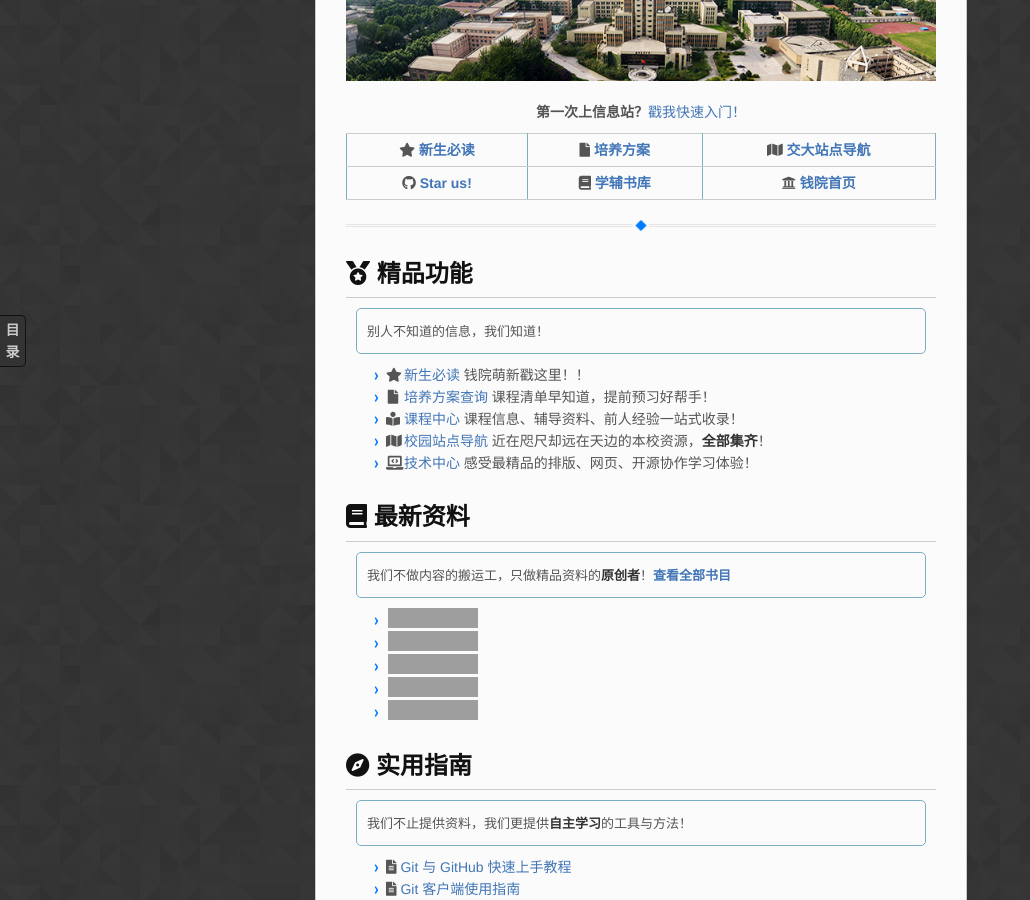
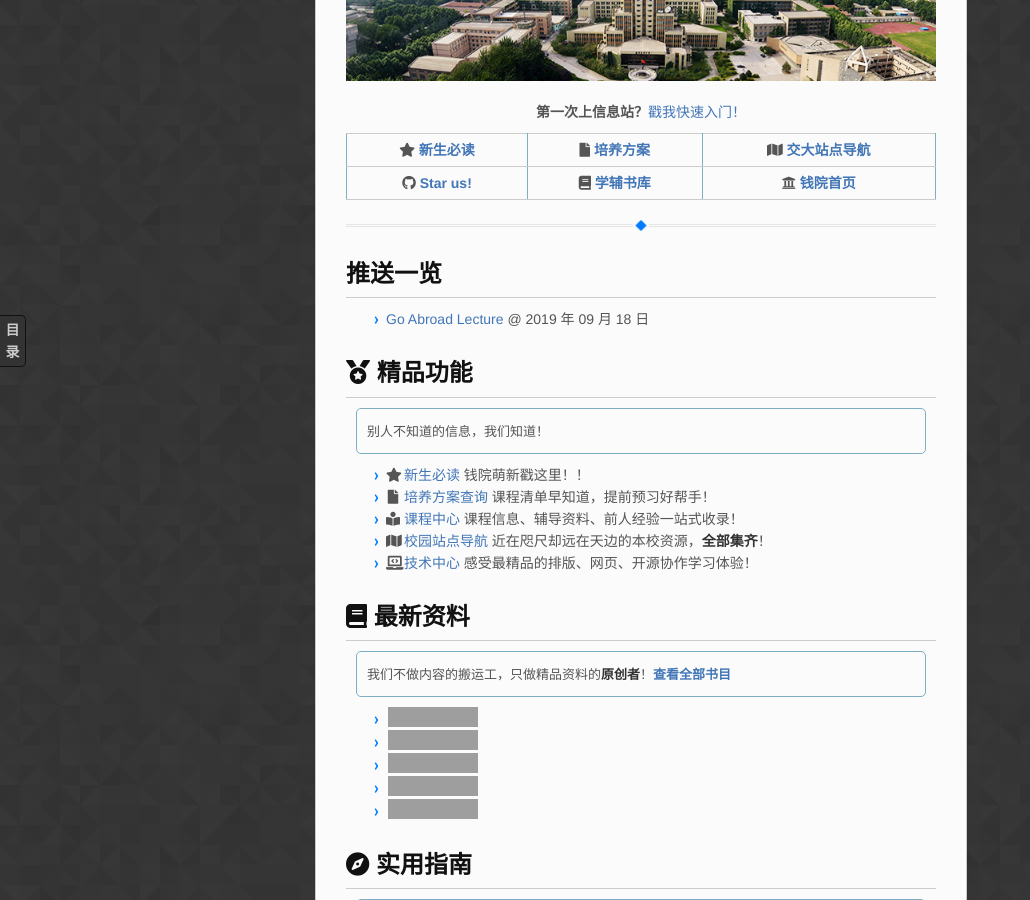
Before and after one commit to qyxf/qyxf.github.io, a Jekyll site: the page built from index.md, in a window 1280 px wide and 900 px high, scrolled down 395 px, cut to the strip 0-900 px from the top of the window. Shown: the whole strip, without its empty margins (0-1030 px from the left). Built offline with Jekyll 4.4.1, drawn with Linux system fonts in a browser that asks for light colours; nearby versions of some CDN libraries; some web fonts are replaced; our own code applies the rules of GitHub Pages for plain Markdown files; comment, search, counter and statistics services are not loaded; grey boxes are pictures that could not be loaded.

Commit message:
Add basic post lists on index

```diff
--- a/index.md
+++ b/index.md
@@ -12,6 +12,16 @@ date: 2019-9-13
 <i class="fab fa-github"></i> [**Star us!**](https://github.com/qyxf/)|<i class="fas fa-book"></i> [**学辅书库**](/BookHub)|<i class="fas fa-university"></i> [**钱院首页**](http://bjb.xjtu.edu.cn/)
 
 ---
+
+## 推送一览
+
+<ul>
+  {% for post in site.posts limit:5 %}
+    <li>
+      <a href="{{ post.url }}">{{ post.title }}</a> @ {{ post.date | date:'%Y 年 %m 月 %d 日' }}
+    </li>
+  {% endfor %}
+</ul>
 
 ## <i class="fas fa-medal"></i> 精品功能
 > 别人不知道的信息，我们知道！
```
